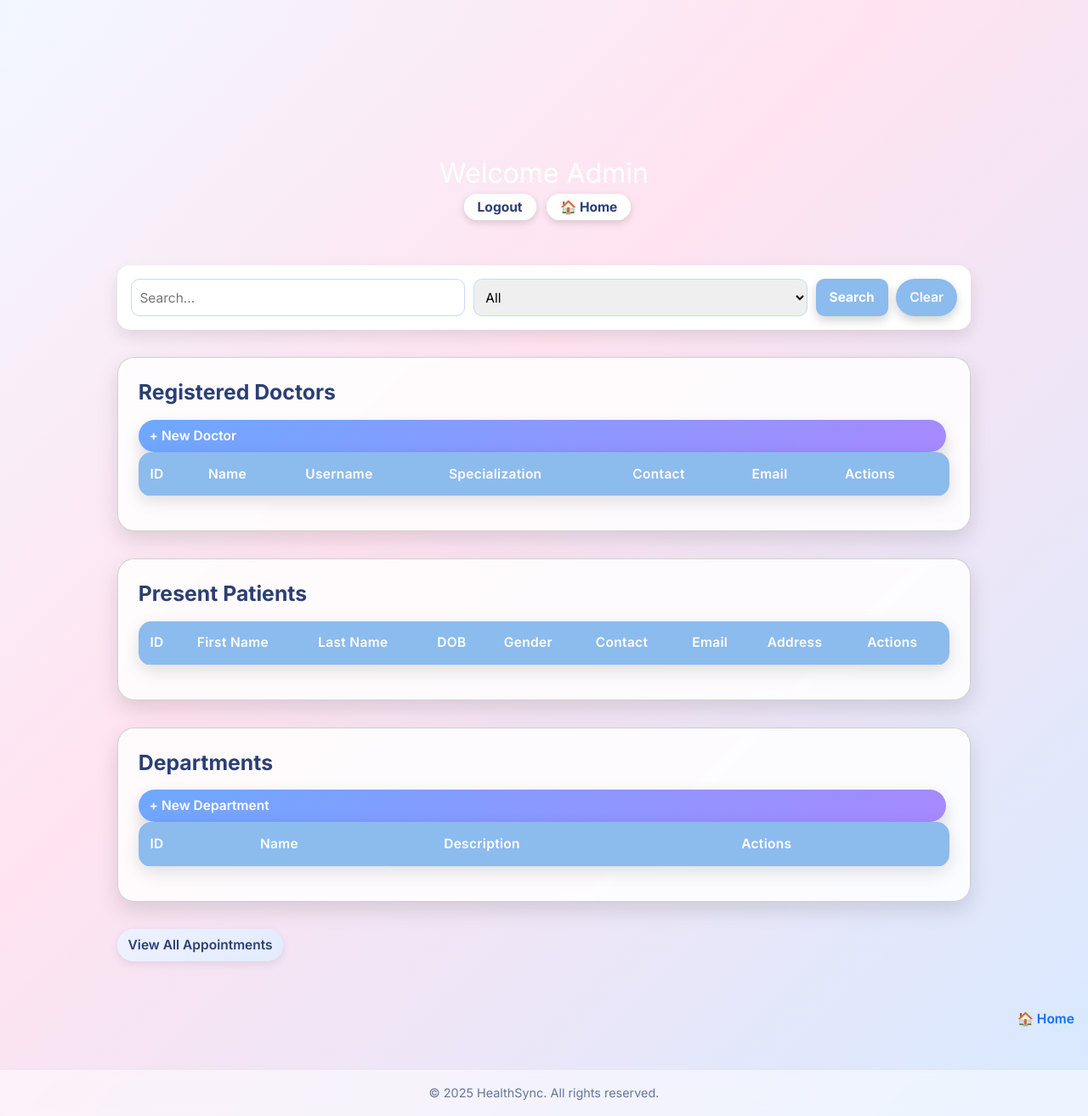
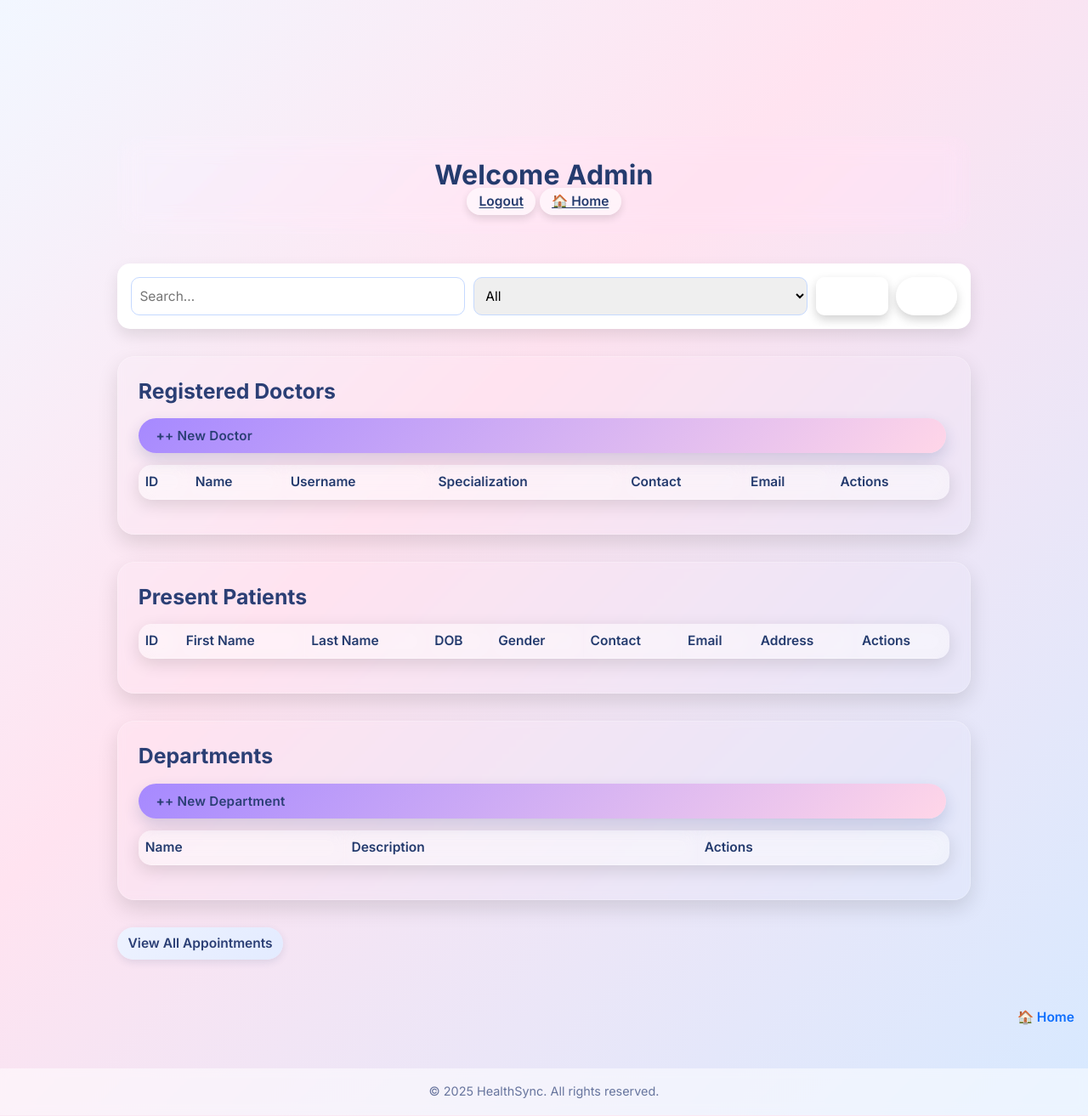
Before and after one commit to 23f3001438/hospital-management-sys, a Flask app: page /admindb in a window 1280 px wide. Shown: the whole page at 85% size. Run offline with Flask 3, Linux system fonts and the light colour scheme; data comes from the database, SQL or seed files in the repository; data that the repository does not hold is empty.

Commit message:
Refine admin dashboard UI and fix department table mapping

```diff
--- a/templates/admindb.html
+++ b/templates/admindb.html
@@ -15,26 +15,39 @@
 
     /* Top header */
     .header {
-        background: linear-gradient(135deg, #8ac6ff, #a8b4ff);
-        color: white;
-        padding: 1.5rem;
+        background: rgba(255, 255, 255, 0.35);
+        backdrop-filter: blur(14px) saturate(120%);
+        color: var(--text-main);
+
+        padding: 1.6rem 1rem;
         text-align: center;
-        border-radius: 0 0 25px 25px;
-        box-shadow: 0 8px 25px rgba(0,0,0,0.15);
-        margin-bottom: 2rem;
+
+        border-radius: 22px;
+        box-shadow: 0 12px 30px rgba(40, 60, 120, 0.18);
+        margin-bottom: 2.2rem;
+    }
+
+
+    .header h1 {
+        margin: 0;
+        font-weight: 700;
+        letter-spacing: 0.2px;
     }
 
     /* Logout / Home btn */
     .header a {
-        padding: 0.4rem 1rem;
-        border-radius: 20px;
-        font-weight: bold;
-        background: white;
-        color: #2b3f75;
-        text-decoration: none;
-        margin-left: 0.5rem;
-        box-shadow: 0 3px 8px rgba(0,0,0,0.15);
+        background: rgba(255,255,255,0.55);
+        color: var(--text-main);
+        backdrop-filter: blur(6px);
+
+        padding: 0.4rem 0.9rem;
+        border-radius: 999px;
+        font-weight: 600;
+
+        box-shadow: 0 4px 10px rgba(0,0,0,0.12);
     }
+
+
 
     /* Page wrapper container */
     .dashboard-container {
@@ -45,7 +58,7 @@
 
     /* Section cards */
     .section-card {
-        background: rgba(255,255,255,0.85);
+        background: transparent;
         border-radius: 20px;
         padding: 1.5rem 1.5rem;
         margin: 2rem 0;
@@ -80,7 +93,9 @@
 
     .search-btn,
     .clear-btn {
-        background: #8cbbed;
+        background: rgba(255,255,255,0.55);
+        color: var(--text-main);
+        backdrop-filter: blur(6px);
         border-radius: 10px;
         padding: 0.6rem 1rem;
         border: none;
@@ -96,17 +111,20 @@
         border-collapse: collapse;
         border-radius: 15px;
         overflow: hidden;
-        background: white;
+        background: transparent;
         box-shadow: 0 6px 20px rgba(0,0,0,0.12);
     }
 
     .table th {
-        background: #8cbbed;
-        color: white;
-        padding: 0.85rem;
-        text-align: left;
+        background: rgba(255, 255, 255, 0.22);
+        color: var(--text-main);
         font-weight: 600;
-        letter-spacing: 0.02em;
+        backdrop-filter: blur(8px);
+    }
+
+
+    .table tr {
+        background: rgba(255, 255, 255, 0.18);
     }
 
 
@@ -114,17 +132,60 @@
         padding: 0.8rem;
         border-bottom: 1px solid #eef1ff;
         white-space: nowrap;
+        background: transparent;
+        color: #2b2f4a;
     }
 
+
     .table tr:hover {
-        background: #f5f9ff;
+        background: rgba(255, 255, 255, 0.28);
     }
     .table tbody tr:nth-child(even) {
         background: #f7f9ff;
     }
     .table td,
-    .table th {
-        vertical-align: middle;
+    .section-card .table thead th {
+        background: rgba(255, 255, 255, 0.28);
+        color: var(--text-main);
+        font-weight: 600;
+        backdrop-filter: blur(10px);
+        border-bottom: 1px solid rgba(255,255,255,0.35);
+    }
+    .section-card .table {
+        border-collapse: separate;
+        border-spacing: 0;
+    }
+
+    .section-card .table td {
+        padding: 0.9rem 0.9rem;
+    }
+
+
+    .section-card .table tbody tr:first-child td:last-child {
+        border-top-right-radius: 12px;
+    }
+
+    .section-card .table tbody tr:last-child td:first-child {
+        border-bottom-left-radius: 12px;
+    }
+
+    .section-card .table tbody tr:last-child td:last-child {
+        border-bottom-right-radius: 12px;
+    }
+    .section-card > .create-btn {
+        display: inline-flex;
+        align-items: center;
+        gap: 6px;
+
+        margin-bottom: 18px;
+        padding: 0.55rem 1.3rem;
+
+        font-size: 0.95rem;
+        letter-spacing: 0.2px;
+    }
+    .section-card > .create-btn::before {
+        content: "+";
+        font-weight: 700;
     }
 
 
@@ -138,7 +199,35 @@
         padding: 0.45rem 0.8rem;
         margin-right: 4px;
         display: inline-block;
+        backdrop-filter: blur(4px);
     }
+    .section-card .table {
+        background: transparent !important;
+        --bs-table-bg: transparent !important;
+        --bs-table-accent-bg: transparent !important;
+    }
+    .section-card .table tbody tr {
+        background: rgba(255, 255, 255, 0.18) !important;
+    }
+
+    .section-card .table tbody tr:hover {
+        background: rgba(255, 255, 255, 0.28) !important;
+    }
+
+    .section-card .table-striped tbody tr:nth-of-type(odd),
+    .section-card .table-striped tbody tr:nth-of-type(even) {
+        background: rgba(255,255,255,0.18) !important;
+    }
+    .section-card td a {
+        margin-right: 6px;
+        margin-bottom: 4px;
+    }
+    .section-card > .create-btn {
+        display: inline-block;
+        margin-bottom: 14px;
+    }
+
+
 
 </style>
 
@@ -265,7 +354,6 @@
         <table class="table">
             <thead>
                 <tr>
-                    <th>ID</th>
                     <th>Name</th>
                     <th>Description</th>
                     <th>Actions</th>
@@ -274,7 +362,6 @@
             <tbody>
         {% for department in departments %}
         <tr>
-                    <td>{{ department.id }}</td>
             <td>{{ highlight(department.name, search_query) }}</td>
             <td>{{ highlight(department.description, search_query) }}</td>
             <td>
@@ -285,6 +372,7 @@
         </tr>
         {% endfor %}
         </tbody>
+
         </table>
     </div>
 
--- a/templates/base.html
+++ b/templates/base.html
@@ -10,6 +10,14 @@
     <link href="https://fonts.googleapis.com/css2?family=Inter:wght@300;400;600;700&display=swap" rel="stylesheet">
     <link rel="stylesheet" href="https://cdnjs.cloudflare.com/ajax/libs/font-awesome/6.5.0/css/all.min.css">
     <style>
+        body {
+            background:
+                radial-gradient(1200px 600px at 10% 10%, rgba(173, 216, 255, 0.35), transparent 60%),
+                radial-gradient(900px 500px at 90% 20%, rgba(255, 182, 213, 0.35), transparent 55%),
+                radial-gradient(800px 600px at 50% 90%, rgba(190, 255, 200, 0.30), transparent 60%),
+                #f4f6ff;
+            background-attachment: fixed;
+        }
         html, body {
             min-height: 100%;
             margin: 0;
@@ -39,13 +47,16 @@
         }
         /* Global card component */
         .card {
-            background: var(--bg-card);
-            border-radius: var(--radius-lg);
-            box-shadow: var(--shadow-soft);
-            padding: 2.5rem;
-            margin: 2rem auto;
-            backdrop-filter: blur(6px);
-            transition: box-shadow 0.25s ease, transform 0.25s ease;
+            background: rgba(255, 255, 255, 0.38);
+            backdrop-filter: blur(16px) saturate(120%);
+            -webkit-backdrop-filter: blur(16px) saturate(120%);
+            border-radius: 22px;
+
+            border: 1px solid rgba(255, 255, 255, 0.25);
+
+            box-shadow:
+                0 20px 40px rgba(40, 60, 120, 0.18),
+                inset 0 1px 1px rgba(255, 255, 255, 0.25);
         }
 
         .card:hover {
@@ -56,6 +67,14 @@
         .container {
             padding-top: 2.5rem;
             padding-bottom: 2.5rem;
+        }
+
+        .card h1,
+        .card h2,
+        .card h3 {
+            color: #2b3f75;
+            margin-top: 0;
+            margin-bottom: 1rem;
         }
 
         /* =========================
@@ -80,9 +99,9 @@
         .login-btn,
         .reg-btn,
         .create-btn {
-            background: linear-gradient(135deg, #6ea8ff, #a689ff);
-            color: white;
-            box-shadow: 0 8px 18px rgba(0,0,0,0.15);
+            background: linear-gradient(135deg, #a689ff, #ffd6e8);
+            color: #2b3f75;
+            box-shadow: 0 8px 18px rgba(40,60,120,0.18);
         }
 
         .login-btn:hover,
```
Lines whose indentation alone changed are shown as unchanged.
